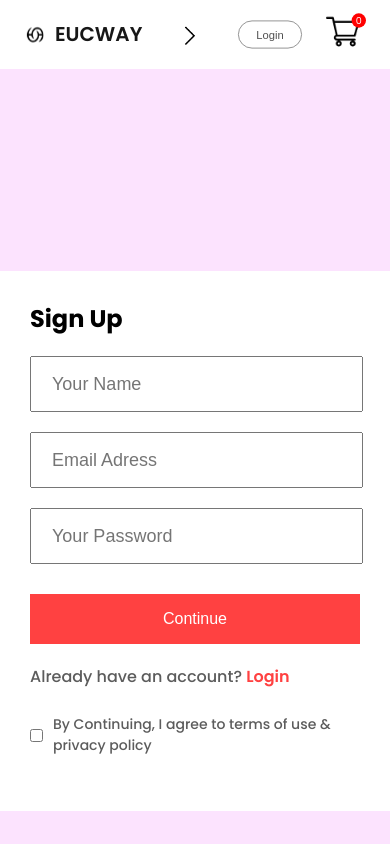
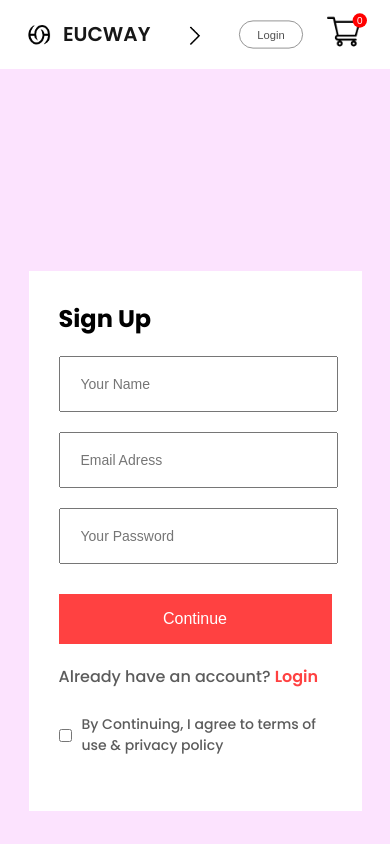
Before and after one commit to Enesozd1/eucway.com, a React (Create React App) app: page /login in a window 390 px wide. Shown: the top 844 px of the page. Built offline with nearby package versions, Linux system fonts and the light colour scheme.

Commit message:
changed layout

```diff
--- a/src/Components/Navbar/Navbar.css
+++ b/src/Components/Navbar/Navbar.css
@@ -12,7 +12,7 @@
 
 }
 .nav-logo img{
-    width: 50px;
+    width: 60px;
 }
 .nav-logo p{
     color: #171717;
@@ -126,7 +126,7 @@
         font-size: 14px;
     }
     .nav-logo img{
-        width: 30px;
+        width: 40px;
 
     }
     .nav-cart-count{
--- a/src/Pages/CSS/LoginSignup.css
+++ b/src/Pages/CSS/LoginSignup.css
@@ -98,6 +98,7 @@
 @media(max-width:800px){
     .loginsignup-container{
         padding: 20px 30px;
+
     }
     .loginsignup-container h1{
         font-size: 24px;
@@ -114,3 +115,12 @@
         font-size: 16px;
     }
 }
+@media(max-width:500px){
+    .loginsignup-container{
+       width: 70%;
+
+    }
+    .loginsignup-fields input{
+        font-size: 14px;
+    }
+}
```
